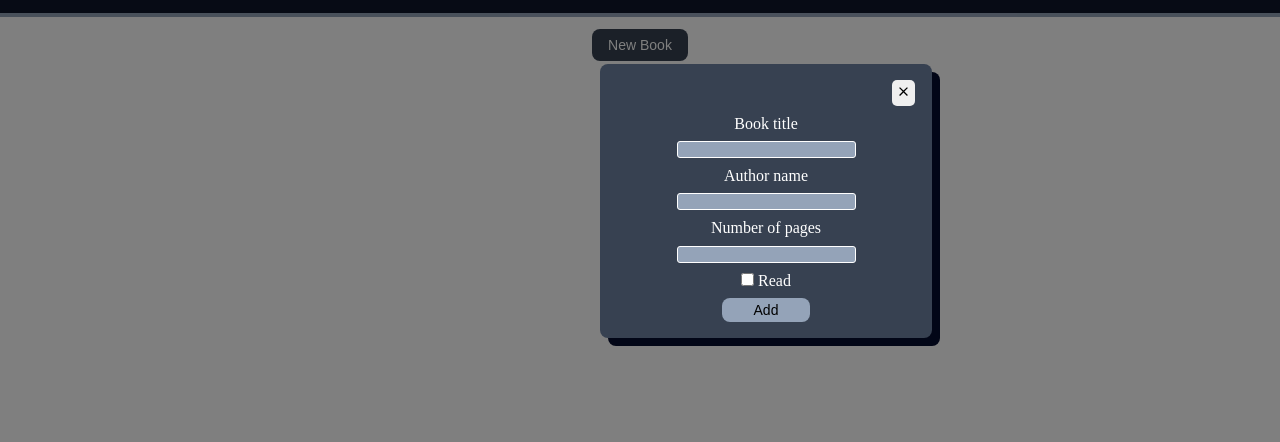
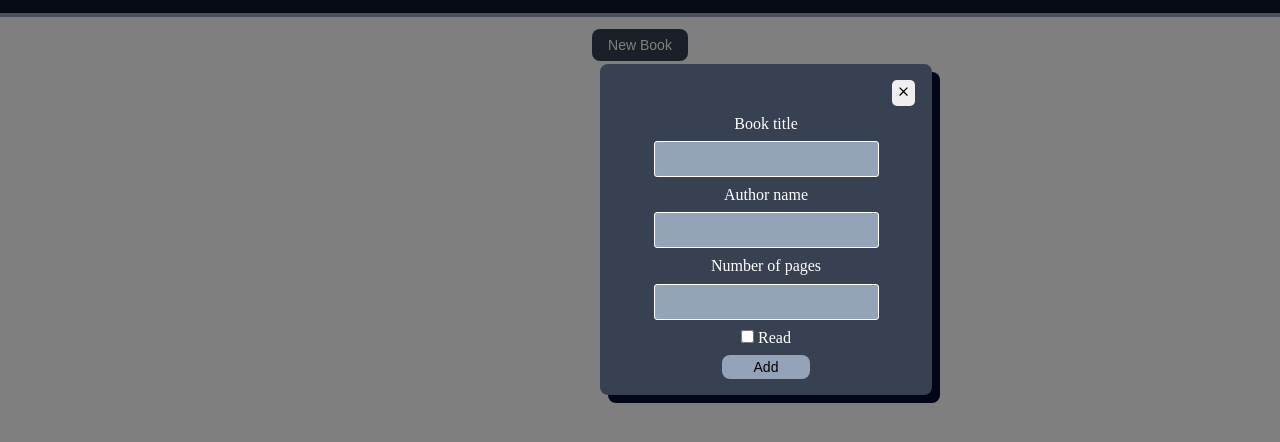
Before and after one commit to Osama3511/LIbrary, a plain HTML site: page index.html in a window 1280 px wide. Both pictures are taken after a click on the button "New Book". Shown: the part 96-538 px from the top of the page. Drawn offline with Linux system fonts and the light colour scheme.

Commit message:
fixed input padding

```diff
--- a/styles.css
+++ b/styles.css
@@ -87,6 +87,8 @@ form input{
     background-color: var(--btn-bg-color);
     border: 1px solid white;
     border-radius: 3px;
+    padding: 8px;
+    font-size: 16px;
 }
 
 fieldset {
```
